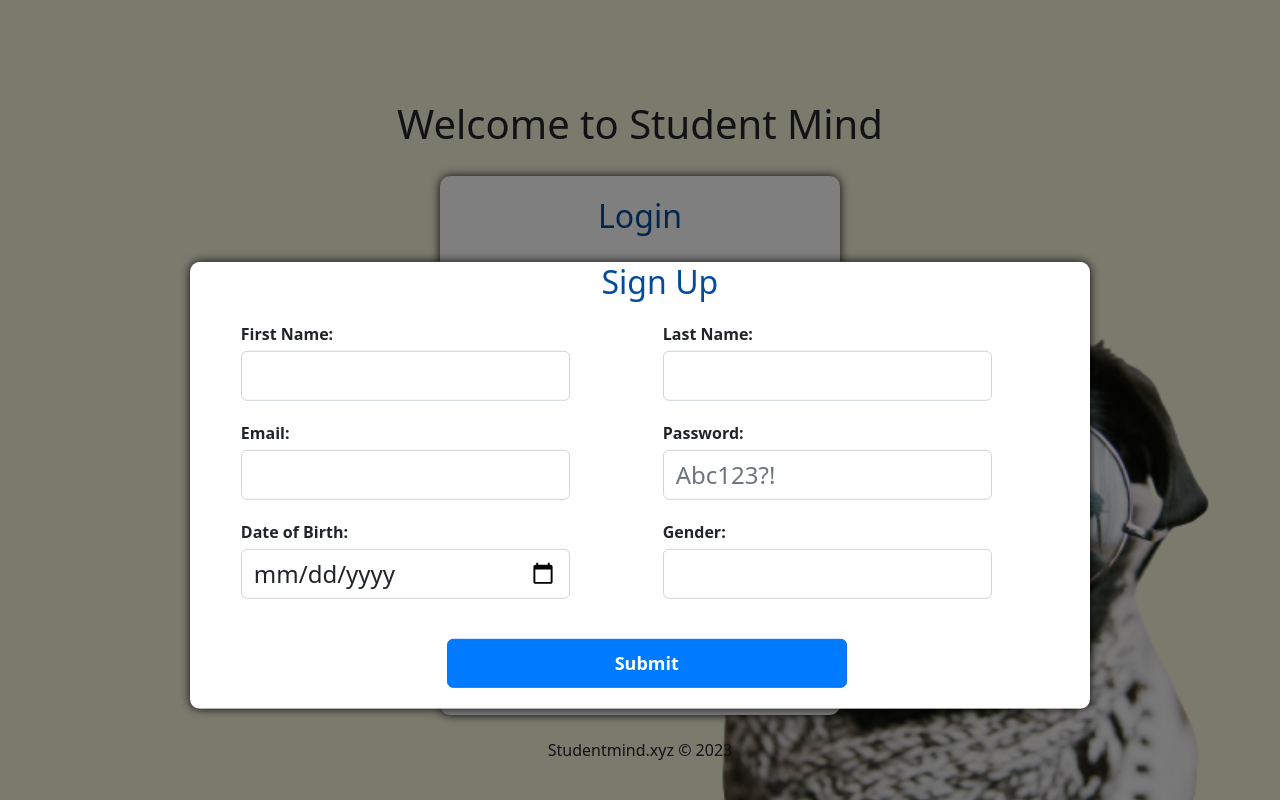
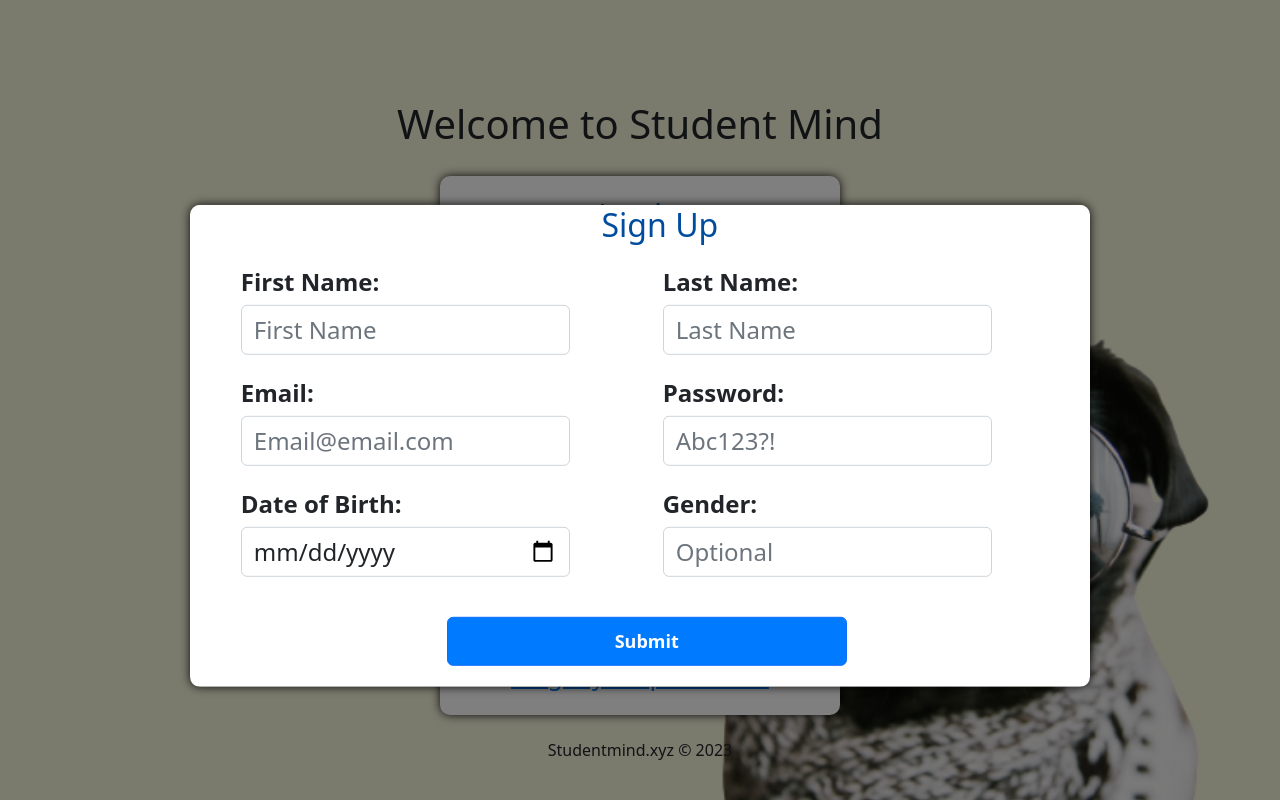
Before and after one commit to Dame2Dolla/TechyDev, a React (Create React App) app in the folder my-app/: page / in a window 1280 px wide. Both pictures are taken after a click on the button "Sign up". Shown: the top 800 px of the page. Built offline with nearby package versions, Linux system fonts and the light colour scheme.

Commit message:
Arranged CSS styles.
Arranged the Signup Form to be more centred.

```diff
--- a/my-app/src/component/LoginForm/LoginForm.js
+++ b/my-app/src/component/LoginForm/LoginForm.js
@@ -18,7 +18,7 @@ const LoginForm = () => {
   //Implementation of show or hide password.
   const [showPassword, setShowPassword] = useState(false);
   // If password is incorrect textarea changes to red.
-  const [passwordError, setPasswordError] = useState(false);
+  const [wrongCredentials, setWrongCredentials] = useState(false);
   //Use navigate hook to direct to the new site.
   const navigate = useNavigate();
 
@@ -63,7 +63,7 @@ const LoginForm = () => {
           // Security consultant Clayton Farrugia
           alert("Invalid email or password. Please try again.");
           // set pasWordError to true.
-          setPasswordError(true);
+          setWrongCredentials(true);
         } else if (data === "Invalid") {
           alert("Please, fill your login information.");
         }
@@ -88,7 +88,7 @@ const LoginForm = () => {
             <label>Email:</label>
             <input
               type="email"
-              className="form-control"
+              className={`form-control ${wrongCredentials ? "is-invalid" : ""}`}
               value={email}
               onChange={handleEmailChange}
               placeholder="Email@email.com"
@@ -99,7 +99,7 @@ const LoginForm = () => {
             <label>Password:</label>
             <input
               type={showPassword ? "text" : "password"}
-              className={`form-control ${passwordError ? "is-invalid" : ""}`}
+              className={`form-control ${wrongCredentials ? "is-invalid" : ""}`}
               value={password}
               onChange={handlePasswordChange}
               placeholder="Abc123?!"
--- a/my-app/src/component/SignupForm/SignupForm.js
+++ b/my-app/src/component/SignupForm/SignupForm.js
@@ -124,6 +124,7 @@ const SignupForm = () => {
             <div ref={formRef} className="signup-form-official">
               <form onSubmit={handleSubmit}>
                 <h2 className="text-center title">Sign Up</h2>
+
                 <div className="form-group">
                   <label>First Name:</label>
                   <input
@@ -131,6 +132,7 @@ const SignupForm = () => {
                     className="form-control"
                     value={firstName}
                     onChange={handleFirstNameChange}
+                    placeholder="First Name"
                   />
                 </div>
                 <div className="form-group">
@@ -140,6 +142,7 @@ const SignupForm = () => {
                     className="form-control"
                     value={lastName}
                     onChange={handleLastNameChange}
+                    placeholder="Last Name"
                   />
                 </div>
                 <div className="form-group">
@@ -149,6 +152,7 @@ const SignupForm = () => {
                     className="form-control"
                     value={email}
                     onChange={handleEmailChange}
+                    placeholder="Email@email.com"
                   />
                 </div>
                 <div className="form-group">
@@ -177,6 +181,7 @@ const SignupForm = () => {
                     className="form-control"
                     value={gender}
                     onChange={handleGenderChange}
+                    placeholder="Optional"
                   />
                 </div>
                 <div className="form-group">
--- a/my-app/src/component/SignupForm/SignupForm.scss
+++ b/my-app/src/component/SignupForm/SignupForm.scss
@@ -5,7 +5,6 @@
   .signup-form-official {
     position: absolute;
     padding-left: 10%;
-    margin: 10% auto 37.5%;
     max-width: 900px;
     width: 900%;
     top: 50%;
@@ -32,11 +31,11 @@
       font-size: medium;
       font-weight: 600;
       margin-bottom: 5px;
+      font-size:x-large
     }
 
     input {
       max-width: 80%;
-      font-size: small; /*issue here*/
     }
 
     .textareawithbutton {
```
